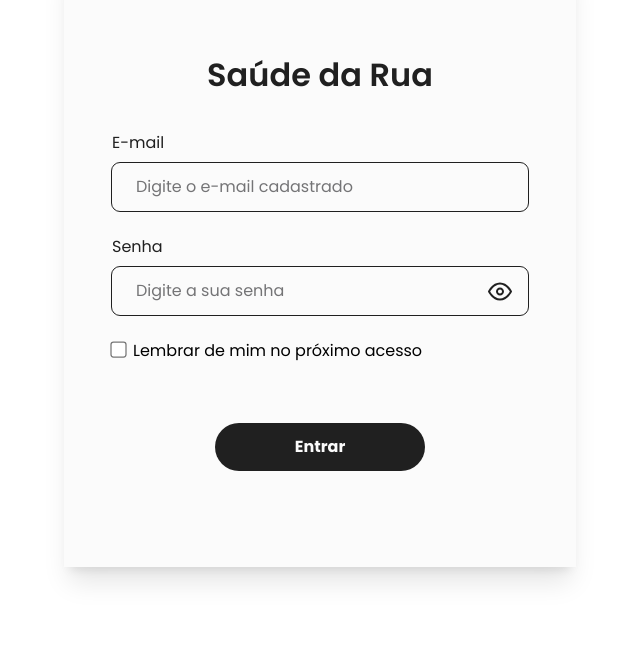
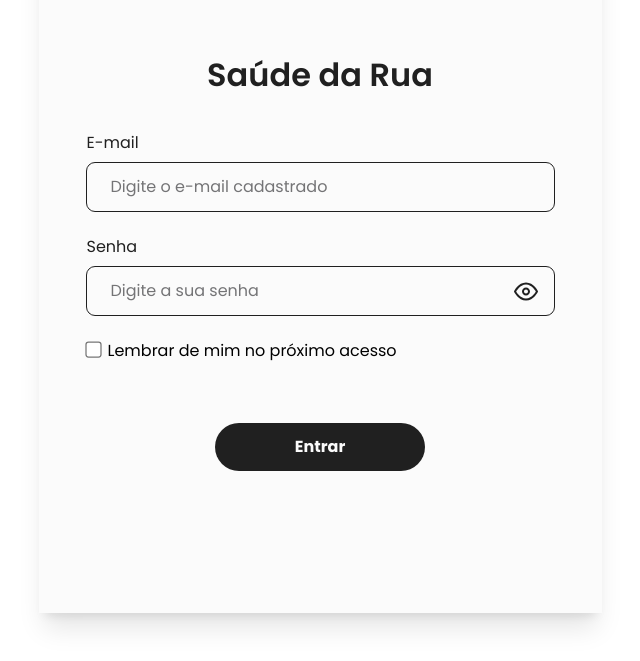
Before and after one commit to tech-pro-bem/saude-da-rua-admin-front, a React (Vite) app: page /login in a window 1280 px wide. Shown: the part 139-800 px from the top of the page, without its empty margins (320-960 px from the left). Built offline with nearby package versions, Linux system fonts and the light colour scheme.

Commit message:
refactor: remoção de comentários e ajustes de espaçamentos

```diff
--- a/src/pages/Login.jsx
+++ b/src/pages/Login.jsx
@@ -4,20 +4,15 @@ import eyeClosedIcon from '../assets/eye-off.svg';
 import eyeOpenIcon from '../assets/eye-on.svg';
 
 function Login() {
-  /* Password visibility state */
   const [isPasswordVisible, setIsPasswordVisible] = useState(false);
-
-  /* Login error state */
   const [hasLoginErrorOccurred, setHasLoginErrorOccurred] = useState(false);
 
-  /* useForm setup */
   const formInitialState = { email: '', password: '' };
   const {
     register,
     handleSubmit,
   } = useForm({ defaultValues: formInitialState });
 
-  /* Submit */
   function onSubmit(data) {
     alert(JSON.stringify(data));
     setHasLoginErrorOccurred(true);
@@ -25,10 +20,9 @@ function Login() {
 
   return (
     <main className="min-h-screen flex justify-center items-center relative">
-      <section className="bg-base w-full max-w-lg py-24 px-12 shadow-xl">
+      <section className="bg-base w-full max-w-[563px] py-[142px] px-12 shadow-xl">
         <h1 className="font-semibold text-[32px] leading-[48px] text-center mb-8 text-primary-black">Saúde da Rua</h1>
         <form onSubmit={handleSubmit(onSubmit)}>
-          {/* Email Form Control */}
           <label htmlFor="email" className="flex flex-col mb-6">
             <span className="text-primary-black mb-2">E-mail</span>
             <input
@@ -43,7 +37,6 @@ function Login() {
               {...register('email')}
             />
           </label>
-          {/* Password Form Control */}
           <label htmlFor="password" className="flex flex-col mb-5">
             <span className="text-primary-black mb-2">Senha</span>
             <div className="w-full relative">
@@ -58,7 +51,6 @@ function Login() {
                 // eslint-disable-next-line react/jsx-props-no-spreading
                 {...register('password')}
               />
-              {/* Eye-Shaped Mask Button */}
               <div className="pl-2 absolute inset-y-0 right-4 h-full flex items-center">
                 <button
                   type="button"
@@ -79,12 +71,10 @@ function Login() {
               </span>
             )}
           </label>
-          {/* "Remember Me" Checkbox */}
           <div className="flex items-center gap-2 mb-[60px]">
             <input type="checkbox" name="remember" id="remember" className="scale-125" />
             <span className="mt-1">Lembrar de mim no próximo acesso</span>
           </div>
-          {/* Submit Button */}
           <div className="flex justify-center">
             <button type="submit" className="btn primary-btn btn-small">
               Entrar
```
